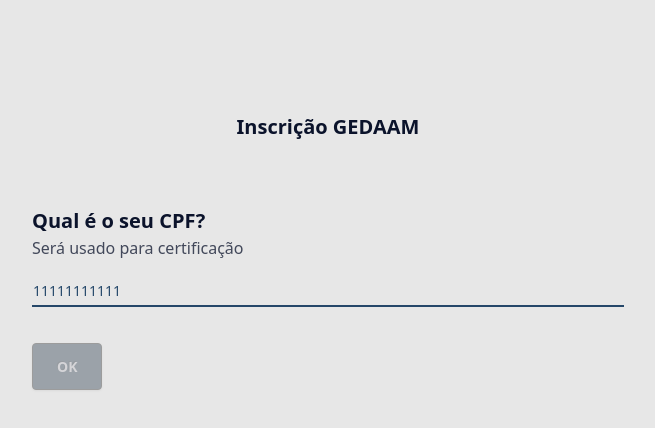
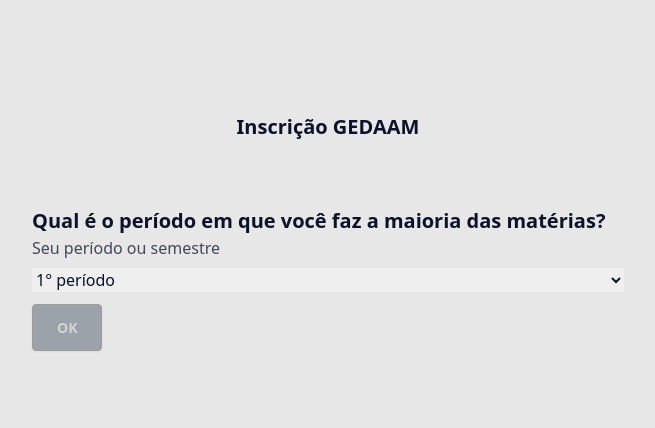
Before and after one commit to rafawendel/platform, a Next.js app: page /inscrever in a window 1280 px wide. Shown: the top 428 px of the page, without its empty margins (312-967 px from the left). Built offline with nearby package versions, Linux system fonts and the light colour scheme.

Commit message:
added temp dropdown

```diff
--- a/package.json
+++ b/package.json
@@ -28,6 +28,7 @@
   "homepage": "",
   "dependencies": {
     "@fortawesome/fontawesome-free": "^5.14.0",
+    "@material-ui/core": "^4.11.0",
     "axios": "^0.19.2",
     "formik": "^2.1.5",
     "next": "^9.4.2",
--- /dev/null
+++ b/src/components/Forms/Fields/Dropdown.beta.js
@@ -0,0 +1,56 @@
+import { useState } from 'react'
+import Autosuggest from 'react-autosuggest'
+
+// Imagine you have a list of languages that you'd like to autosuggest.
+const languages = [
+  {
+    name: 'C',
+    year: 1972
+  },
+  {
+    name: 'Elm',
+    year: 2012
+  }
+]
+
+export function Dropdown({ meta, helper }) {
+  const getSuggestions = value => {
+    const inputValue = value.trim().toLowerCase()
+    const inputLength = inputValue.length
+
+    return inputLength === 0
+      ? []
+      : languages.filter(lang => lang.name.toLowerCase().slice(0, inputLength) === inputValue)
+  }
+
+  const getSuggestionValue = suggestion => suggestion.name
+
+  const renderSuggestion = suggestion => <div>{suggestion.name}</div>
+
+  const [suggestions, setSuggestions] = useState([])
+
+  const onSuggestionsFetchRequested = ({ value }) => {
+    setSuggestions(getSuggestions(value))
+  }
+
+  const onSuggestionsClearRequested = () => {
+    setSuggestions([])
+  }
+
+  const inputProps = {
+    placeholder: 'Type a programming language',
+    value: meta.value,
+    onChange: helper.onChange
+  }
+
+  return (
+    <Autosuggest
+      suggestions={suggestions}
+      onSuggestionsFetchRequested={onSuggestionsFetchRequested}
+      onSuggestionsClearRequested={onSuggestionsClearRequested}
+      getSuggestionValue={getSuggestionValue}
+      renderSuggestion={renderSuggestion}
+      inputProps={inputProps}
+    />
+  )
+}
--- a/src/components/Forms/Fields/Dropdown.js
+++ b/src/components/Forms/Fields/Dropdown.js
@@ -1,56 +1,17 @@
-import { useState } from 'react'
-import Autosuggest from 'react-autosuggest'
+import { Field } from 'formik'
 
-// Imagine you have a list of languages that you'd like to autosuggest.
-const languages = [
-  {
-    name: 'C',
-    year: 1972
-  },
-  {
-    name: 'Elm',
-    year: 2012
-  }
-]
-
-export function Dropdown({ meta, helper }) {
-  const getSuggestions = value => {
-    const inputValue = value.trim().toLowerCase()
-    const inputLength = inputValue.length
-
-    return inputLength === 0
-      ? []
-      : languages.filter(lang => lang.name.toLowerCase().slice(0, inputLength) === inputValue)
-  }
-
-  const getSuggestionValue = suggestion => suggestion.name
-
-  const renderSuggestion = suggestion => <div>{suggestion.name}</div>
-
-  const [suggestions, setSuggestions] = useState([])
-
-  const onSuggestionsFetchRequested = ({ value }) => {
-    setSuggestions(getSuggestions(value))
-  }
-
-  const onSuggestionsClearRequested = () => {
-    setSuggestions([])
-  }
-
-  const inputProps = {
-    placeholder: 'Type a programming language',
-    value: meta.value,
-    onChange: helper.onChange
-  }
-
+export function Dropdown({ options, name, ...props }) {
   return (
-    <Autosuggest
-      suggestions={suggestions}
-      onSuggestionsFetchRequested={onSuggestionsFetchRequested}
-      onSuggestionsClearRequested={onSuggestionsClearRequested}
-      getSuggestionValue={getSuggestionValue}
-      renderSuggestion={renderSuggestion}
-      inputProps={inputProps}
-    />
+    <>
+      <div role="group" aria-labelledby={`${name}-radio-group`} className="flex flex-col w-full">
+        <Field as="select" name={name} className="" {...props}>
+          {options.map(({ label, value }) => (
+            <option key={value} value={value}>
+              {label}
+            </option>
+          ))}
+        </Field>
+      </div>
+    </>
   )
 }
--- a/src/components/Forms/Fields/Radio.js
+++ b/src/components/Forms/Fields/Radio.js
@@ -1,5 +1,4 @@
 import { Field } from 'formik'
-import { useEffect } from 'react'
 
 export function RadioField({ options, name }) {
   return (
--- /dev/null
+++ b/src/components/Forms/Fields/Slider.js
@@ -0,0 +1,23 @@
+import Slider from '@material-ui/core/Slider'
+
+function valuetext(value) {
+  return `${value}°C`
+}
+
+export function DiscreteSlider({ options }) {
+  return (
+    <div className="w-full mt-4 py-6">
+      <Slider
+        defaultValue={30}
+        getAriaValueText={valuetext}
+        aria-labelledby="discrete-slider"
+        valueLabelDisplay="auto"
+        step={10}
+        marks
+        {...options}
+        min={10}
+        max={110}
+      />
+    </div>
+  )
+}
--- a/src/components/Forms/Fields/index.js
+++ b/src/components/Forms/Fields/index.js
@@ -6,6 +6,7 @@ import { useKeyPress } from '../../../hooks/useKeyPress'
 import { PrimaryActionButton, SecondaryActionButton } from '../Buttons'
 import { Dropdown } from './Dropdown'
 import { Checkbox } from './Checkbox'
+import { DiscreteSlider } from './Slider'
 
 export const FormTypes = {
   INPUT: 'INPUT',
@@ -13,6 +14,7 @@ export const FormTypes = {
   RADIO: 'RADIO',
   CHECKBOX: 'CHECKBOX',
   DROPDOWN: 'DROPDOWN',
+  SLIDER: 'SLIDER',
   DRAG_AND_DROP: 'DRAG_AND_DROP'
 }
 
@@ -119,6 +121,8 @@ export const FormField = ({ type, formType, ...props }) => {
         return <Checkbox type={formType} />
       case FormTypes.RADIO:
         return <RadioField type={formType} />
+      case FormTypes.SLIDER:
+        return <DiscreteSlider type={formType} />
       default:
         return <TypeInput type={formType} />
     }
--- a/src/components/Forms/Subscription/index.js
+++ b/src/components/Forms/Subscription/index.js
@@ -54,24 +54,24 @@ const fields = [
   //   ],
   //   validator: Yup.string().oneOf(['male', 'female', 'nonbinary']).required()
   // },
-  {
-    type: FormTypes.INPUT,
-    name: 'cpf',
-    label: 'Qual é o seu CPF?',
-    description: 'Será usado para certificação',
-    formType: 'text',
-    validator: Yup.string()
-      .matches(/^[0-9]{11}$/, {
-        message: 'Um número inteiro de 11 dígitos, sem pontos ou traços'
-      })
-      .test('CPF válido', 'O CPF inserido é inválido', async cpf =>
-        validateCPFAsync(cpf)
-          .catch(_e => false)
-          .then(v => v === 'Valid CPF')
-      )
-      .required('Não pode ser deixado em branco'),
-    placeholder: '11111111111'
-  },
+  // {
+  //   type: FormTypes.INPUT,
+  //   name: 'cpf',
+  //   label: 'Qual é o seu CPF?',
+  //   description: 'Será usado para certificação',
+  //   formType: 'text',
+  //   validator: Yup.string()
+  //     .matches(/^[0-9]{11}$/, {
+  //       message: 'Um número inteiro de 11 dígitos, sem pontos ou traços'
+  //     })
+  //     .test('CPF válido', 'O CPF inserido é inválido', async cpf =>
+  //       validateCPFAsync(cpf)
+  //         .catch(_e => false)
+  //         .then(v => v === 'Valid CPF')
+  //     )
+  //     .required('Não pode ser deixado em branco'),
+  //   placeholder: '11111111111'
+  // },
   // {
   //   type: FormTypes.INPUT,
   //   name: 'phoneNumber',
@@ -118,21 +118,21 @@ const fields = [
   //   formType: 'radio',
   //   validator: Yup.string().oneOf(['true', 'false']).required()
   // },
-  // {
-  //   type: FormTypes.RADIO,
-  //   name: 'semester',
-  //   label: 'Qual é o período em que você faz a maioria das matérias?',
-  //   description: 'Seu período ou semestre',
-  //   options: [...Array(12).keys()].map(i => ({
-  //     label: `${i + 1}° período`,
-  //     value: `${i + 1}`
-  //   })),
-  //   formType: 'radio',
-  //   validator: Yup.string()
-  //     .matches(/^[0-9]{1,2}$/)
-  //     .required(),
-  //   placeholder: '1'
-  // },
+  {
+    type: FormTypes.DROPDOWN,
+    name: 'semester',
+    label: 'Qual é o período em que você faz a maioria das matérias?',
+    description: 'Seu período ou semestre',
+    options: [...Array(12).keys()].map(i => ({
+      label: `${i + 1}° período`,
+      value: `${i + 1}`
+    })),
+    formType: 'radio',
+    validator: Yup.string()
+      .matches(/^[0-9]{1,2}$/)
+      .required(),
+    placeholder: 'Seu período'
+  },
   // {
   //   type: FormTypes.CHECKBOX,
   //   name: 'isNewbie',
@@ -148,7 +148,7 @@ const fields = [
   //     .required()
   // },
   {
-    type: FormTypes.RADIO,
+    type: FormTypes.SLIDER,
     name: 'isNewbie',
     label: 'Você é novato no GEDAAM?',
     options: [
```
